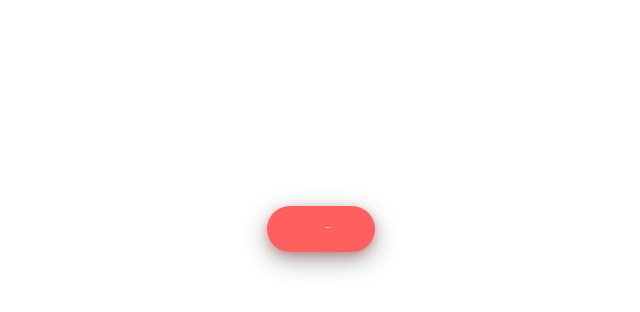
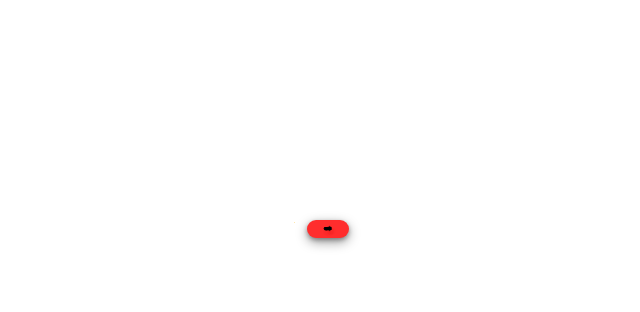
Before and after one commit to said0400/Green-API, a Python web app: template assets/templates/read_desc.html in a window 1280 px wide. Shown: the part 171-483 px from the top of the page, without its empty margins (319-959 px from the left). Run offline with Jinja, Linux system fonts and the light colour scheme; the template is opened without the code that fills it: most values are stand-ins (such as "Sample title", 1, 10 or a date in 2020).

Commit message:
Update read_desc.html

```diff
--- a/assets/templates/read_desc.html
+++ b/assets/templates/read_desc.html
@@ -19,7 +19,7 @@
 
     html, body {
       background: transparent !important;
-      font-family: 'NotoNaskhArabic', 'Noto Naskh Arabic', 'Arial', sans-serif;
+      font-family: 'NotoNaskhArabic', 'Arial', sans-serif;
       -webkit-font-smoothing: antialiased;
       text-rendering: optimizeLegibility;
     }
@@ -32,25 +32,44 @@
       min-height: 100vh;
     }
 
-    .read-box {
-      background: #FF5F5F;
-      color: #FFFFFF;
-      font-family: 'NotoNaskhArabic', 'Noto Naskh Arabic', 'Arial', sans-serif;
-      padding: 22px 44px;
-      border-radius: 32px;
-      font-size: {{ font_size }}px;
-      font-weight: 900;
+    .read-wrapper {
       text-align: center;
-      line-height: 1.4;
-      box-shadow:
-        0 8px 24px rgba(0, 0, 0, 0.35),
-        0 3px 10px rgba(255, 95, 95, 0.4);
-      text-shadow: 0 2px 4px rgba(0, 0, 0, 0.25);
       direction: rtl;
-      unicode-bidi: plaintext;
+      line-height: 1.6;
       display: inline-flex;
       align-items: center;
       gap: 12px;
+    }
+
+    .read-text {
+      font-family: 'NotoNaskhArabic', 'Arial', sans-serif;
+      font-size: {{ font_size }}px;
+      font-weight: 900;
+      color: #FFFFFF;
+      background-color: #FF2D2D;
+
+      -webkit-box-decoration-break: clone;
+      box-decoration-break: clone;
+
+      padding: 8px 18px;
+      border-radius: 12px;
+
+      -webkit-text-stroke: 2px #000000;
+
+      box-shadow:
+        0 4px 12px rgba(0, 0, 0, 0.4),
+        0 2px 4px rgba(0, 0, 0, 0.3);
+
+      text-shadow:
+        0 2px 0 #000000,
+        0 -1px 0 #000000,
+        1px 0 0 #000000,
+        -1px 0 0 #000000,
+        2px 3px 6px rgba(0, 0, 0, 0.5);
+
+      letter-spacing: 0px;
+      direction: rtl;
+      unicode-bidi: plaintext;
     }
 
     .arrow {
@@ -66,8 +85,8 @@
   </style>
 </head>
 <body>
-  <div class="read-box" id="content">
-    <span>{{ text }}</span>
+  <div class="read-wrapper" id="content">
+    <span class="read-text">{{ text }}</span>
     <span class="arrow">👇</span>
   </div>
 </body>
```
